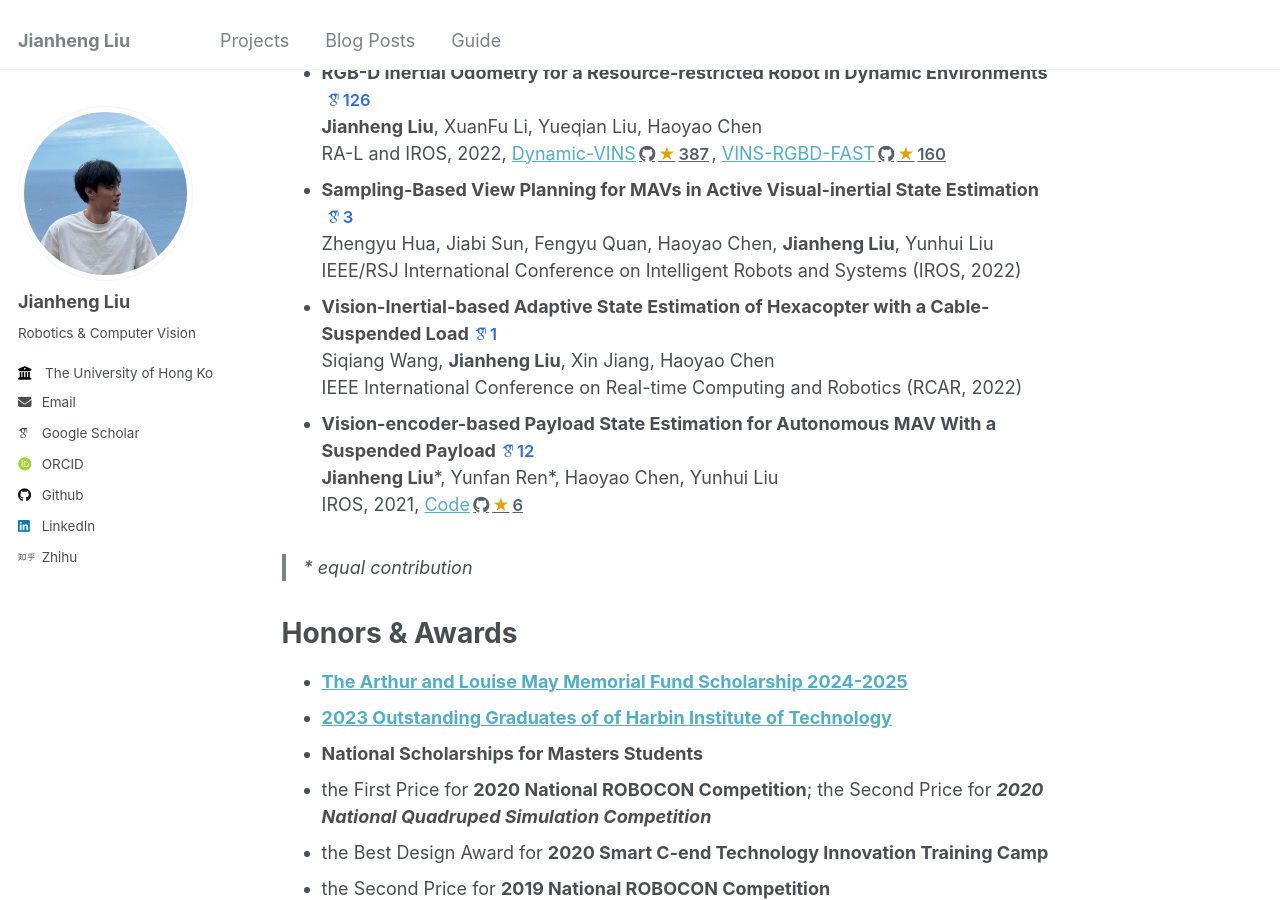
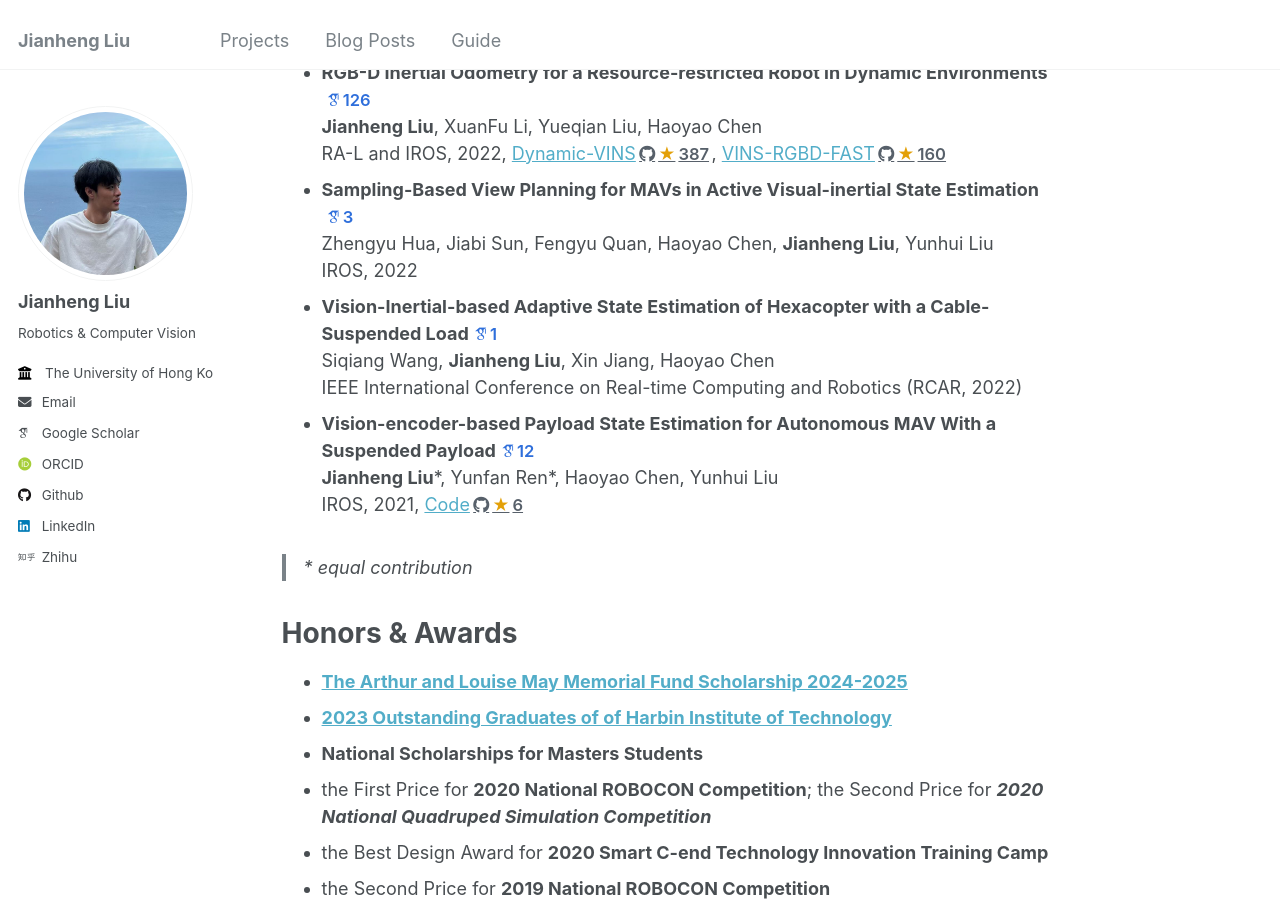
Before and after one commit to jianhengLiu/jianhengLiu.github.io, a Jekyll site: the page built from _pages/about.md, in a window 1280 px wide and 900 px high, scrolled down 1482 px. Built offline with Jekyll 4.4.1, drawn with Linux system fonts in a browser that asks for light colours; some web fonts are replaced; comment, search, counter and statistics services are not loaded.

Commit message:
fix: simplify publication citation format for IROS 2022 paper

```diff
--- a/_pages/about.md
+++ b/_pages/about.md
@@ -73,7 +73,7 @@ My research interests lie in **Robotics and Autonomous Systems, SLAM and Neural
   <br>
   Zhengyu Hua, Jiabi Sun, Fengyu Quan, Haoyao Chen, **Jianheng Liu**, Yunhui Liu
   <br>
-  IEEE/RSJ International Conference on Intelligent Robots and Systems (IROS, 2022)
+  IROS, 2022
 - **Vision-Inertial-based Adaptive State Estimation of Hexacopter with a Cable-Suspended Load**{% include citations.html key="vision-inertial-hexacopter" %}
   <br>
   Siqiang Wang, **Jianheng Liu**, Xin Jiang, Haoyao Chen
```
